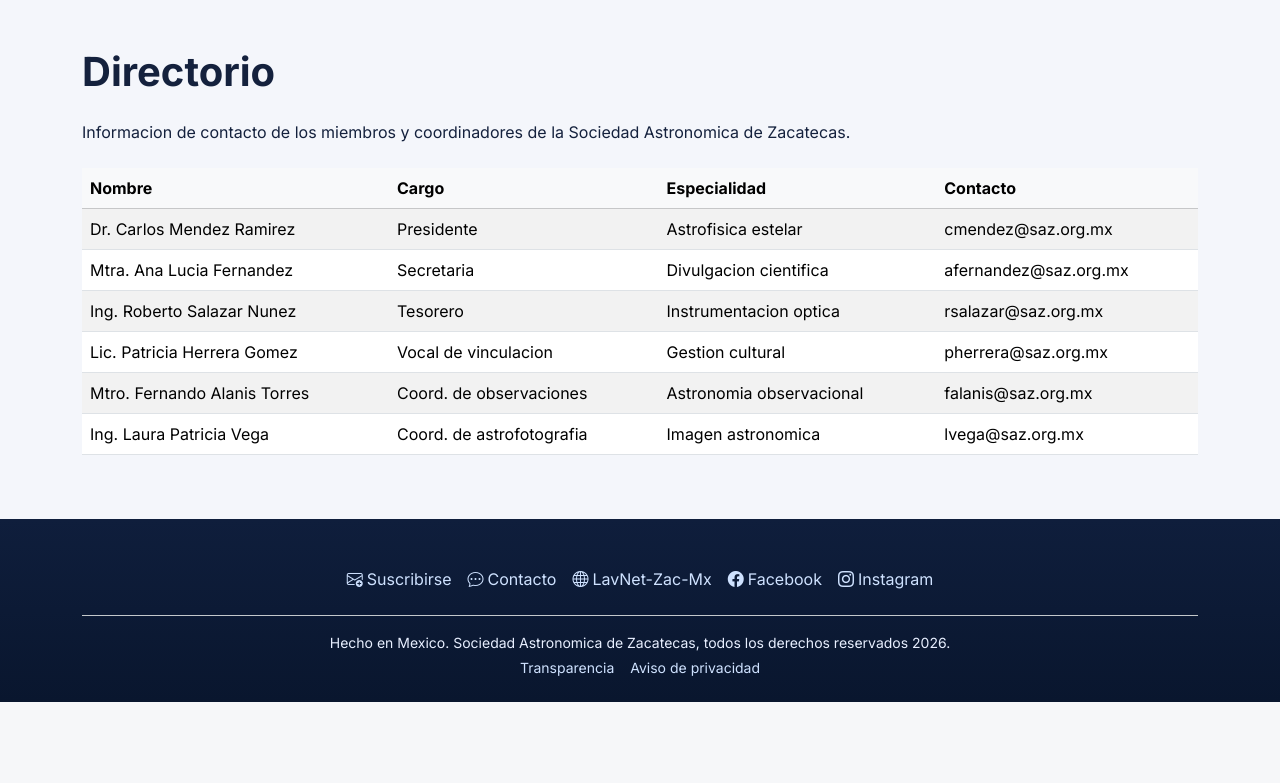
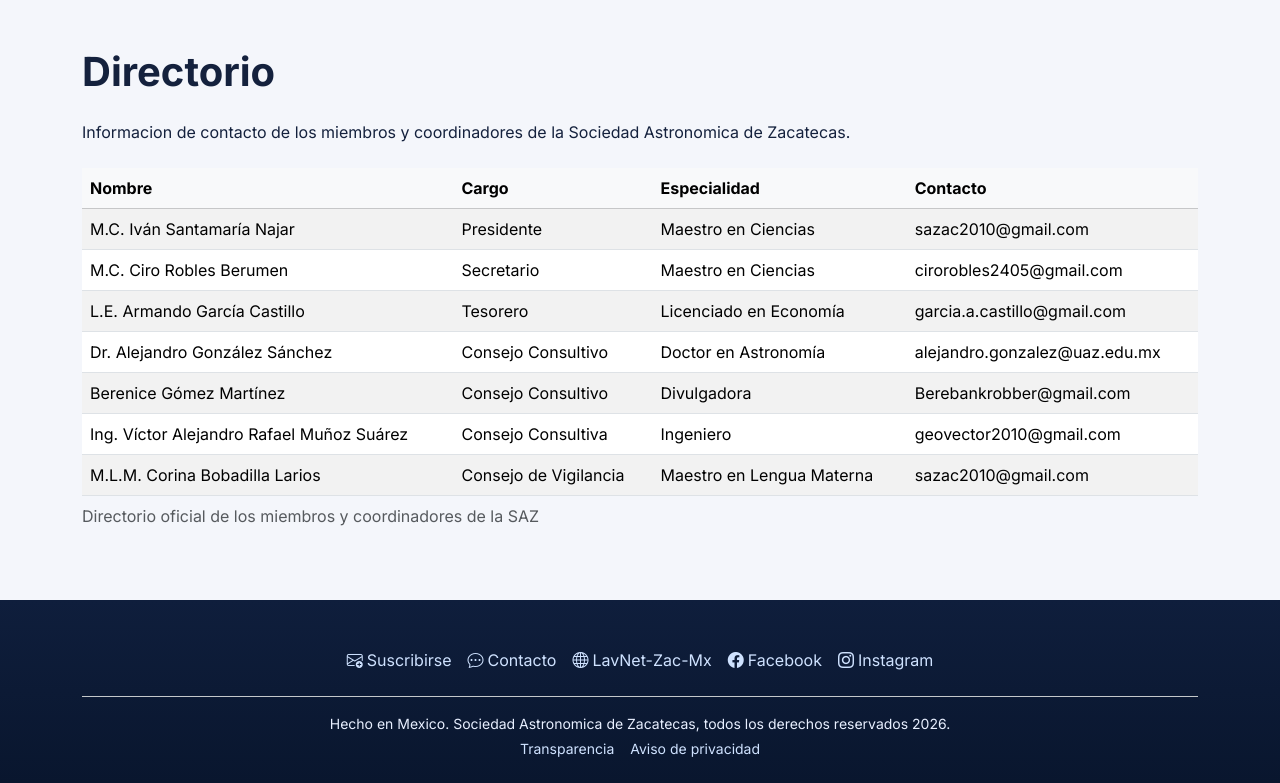
Before and after one commit to Caalgato98Student/frontend-SAZ, a PHP site: page /pages/quienes-somos/directorio.php in a window 1280 px wide. Shown: the part 98-881 px from the top of the page. Before the commit the page ends 800 px from the top, so only its background shows below. Run offline with PHP 8.4, Linux system fonts and the light colour scheme.

Commit message:
Mejora de accesibilidad (WCAG) y actualización de datos en el directorio

```diff
--- a/pages/quienes-somos/directorio.php
+++ b/pages/quienes-somos/directorio.php
@@ -14,23 +14,25 @@ ob_start();
   <div class="container">
     <h1 class="section-title mb-4">Directorio</h1>
     <p class="mb-4">Informacion de contacto de los miembros y coordinadores de la Sociedad Astronomica de Zacatecas.</p>
-    <div class="table-responsive">
+    <div class="table-responsive" tabindex="0" role="group" aria-labelledby="caption-id">
       <table class="table table-striped table-hover align-middle">
+        <caption>Directorio oficial de los miembros y coordinadores de la SAZ</caption>
         <thead class="table-light">
           <tr>
-            <th>Nombre</th>
-            <th>Cargo</th>
-            <th>Especialidad</th>
-            <th>Contacto</th>
+              <th scope="col">Nombre</th>
+              <th scope="col">Cargo</th>
+              <th scope="col">Especialidad</th>
+              <th scope="col">Contacto</th>
           </tr>
         </thead>
         <tbody>
-          <tr><td>Dr. Carlos Mendez Ramirez</td><td>Presidente</td><td>Astrofisica estelar</td><td>cmendez@saz.org.mx</td></tr>
-          <tr><td>Mtra. Ana Lucia Fernandez</td><td>Secretaria</td><td>Divulgacion cientifica</td><td>afernandez@saz.org.mx</td></tr>
-          <tr><td>Ing. Roberto Salazar Nunez</td><td>Tesorero</td><td>Instrumentacion optica</td><td>rsalazar@saz.org.mx</td></tr>
-          <tr><td>Lic. Patricia Herrera Gomez</td><td>Vocal de vinculacion</td><td>Gestion cultural</td><td>pherrera@saz.org.mx</td></tr>
-          <tr><td>Mtro. Fernando Alanis Torres</td><td>Coord. de observaciones</td><td>Astronomia observacional</td><td>falanis@saz.org.mx</td></tr>
-          <tr><td>Ing. Laura Patricia Vega</td><td>Coord. de astrofotografia</td><td>Imagen astronomica</td><td>lvega@saz.org.mx</td></tr>
+          <tr><td>M.C. Iván Santamaría Najar</td><td>Presidente</td><td>Maestro en Ciencias</td><td>sazac2010@gmail.com</td></tr>
+          <tr><td>M.C. Ciro Robles Berumen</td><td>Secretario</td><td>Maestro en Ciencias</td><td>cirorobles2405@gmail.com</td></tr>
+          <tr><td>L.E. Armando García Castillo</td><td>Tesorero</td><td>Licenciado en Economía</td><td>garcia.a.castillo@gmail.com</td></tr>
+          <tr><td>Dr. Alejandro González Sánchez</td><td>Consejo Consultivo</td><td>Doctor en Astronomía</td><td>alejandro.gonzalez@uaz.edu.mx</td></tr>
+          <tr><td>Berenice Gómez Martínez</td><td>Consejo Consultivo</td><td>Divulgadora</td><td>Berebankrobber@gmail.com</td></tr>
+          <tr><td>Ing. Víctor Alejandro Rafael Muñoz Suárez</td><td>Consejo Consultiva</td><td>Ingeniero </td><td>geovector2010@gmail.com</td></tr>
+          <tr><td>M.L.M. Corina Bobadilla Larios</td><td>Consejo de Vigilancia</td><td>Maestro en Lengua Materna</td><td>sazac2010@gmail.com</td></tr>
         </tbody>
       </table>
     </div>
```
